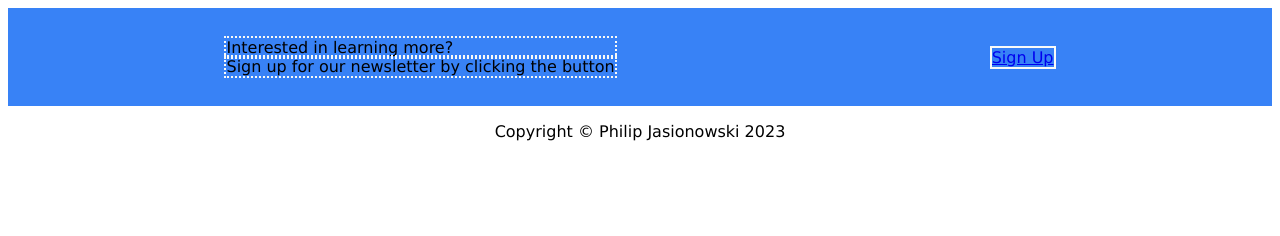
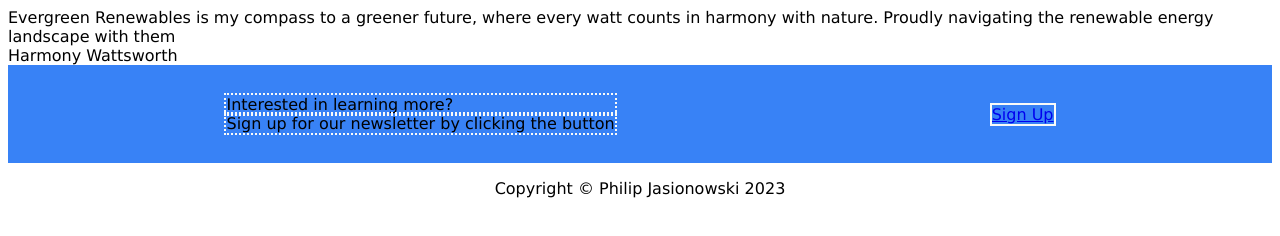
Before and after one commit to PHILLJAY/landing-page, a plain HTML site: page index.html in a window 1280 px wide. Drawn offline with Linux system fonts and the light colour scheme.

Commit message:
Added quote and attribution to page

```diff
--- a/index.html
+++ b/index.html
@@ -14,6 +14,10 @@
     <div class="info container">
     </div>
     <div class="quote container">
+        <div class="quote text">
+            Evergreen Renewables is my compass to a greener future, where every watt counts in harmony with nature. Proudly navigating the renewable energy landscape with them
+        </div>
+        <div class="quote attribution">Harmony Wattsworth</div>
     </div>
     <div class="calltoaction container">
         <div class="card container">
```
